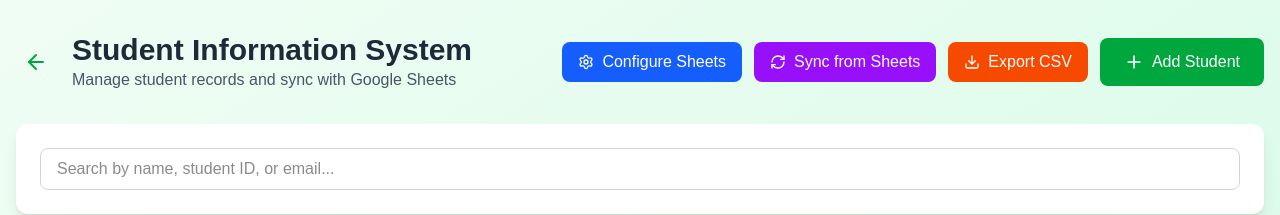
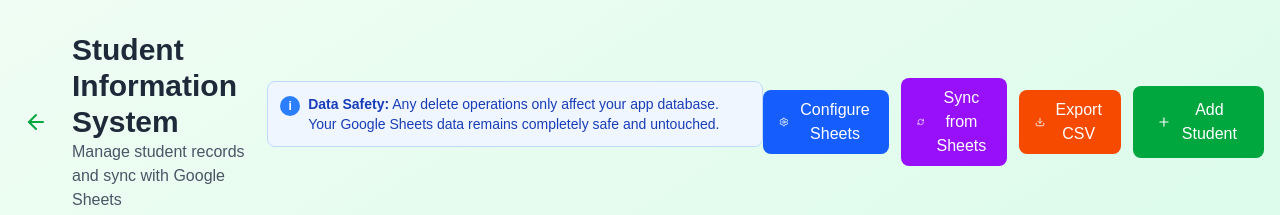
Before and after one commit to rose1408/school-management-system, a Next.js app: page /students in a window 1280 px wide. Shown: the top 215 px of the page. Built offline with nearby package versions, Linux system fonts and the light colour scheme; no server answers; the database is empty.

Commit message:
Add Google Sheets data safety protection: clear warnings that deletions only affect app database, not Google Sheets

```diff
--- a/src/app/api/students/google-sheets/route.ts
+++ b/src/app/api/students/google-sheets/route.ts
@@ -1,4 +1,9 @@
 import { NextResponse } from 'next/server';
+
+// Google Sheets Integration - READ ONLY
+// This API only READS data from Google Sheets and imports it to the local database.
+// It NEVER modifies, deletes, or writes back to Google Sheets.
+// Your Google Sheets data is completely safe from any app operations.
 
 // For a simpler approach, we'll use the public CSV export feature
 // This works with any public Google Sheet
--- a/src/app/students/page.tsx
+++ b/src/app/students/page.tsx
@@ -74,7 +74,7 @@ export default function StudentsPage() {
   };
 
   const handleDeleteStudent = async (id: string) => {
-    if (confirm("Are you sure you want to delete this student record?")) {
+    if (confirm("Are you sure you want to delete this student record?\n\nNote: This will only remove the student from your app database. Your Google Sheets data will remain completely untouched and safe.")) {
       try {
         const response = await fetch(`/api/students?id=${id}`, {
           method: 'DELETE'
@@ -101,7 +101,7 @@ export default function StudentsPage() {
       return;
     }
 
-    if (!confirm(`Are you sure you want to delete ${selectedStudents.length} selected students?`)) {
+    if (!confirm(`Are you sure you want to delete ${selectedStudents.length} selected students?\n\nNote: This will only remove the students from your app database. Your Google Sheets data will remain completely untouched and safe.`)) {
       return;
     }
 
@@ -275,6 +275,20 @@ export default function StudentsPage() {
               )}
             </div>
           </div>
+
+          {/* Data Safety Notice */}
+          <div className="mb-4 p-3 bg-blue-50 border border-blue-200 rounded-lg">
+            <div className="flex items-start gap-2">
+              <div className="w-5 h-5 bg-blue-500 rounded-full flex items-center justify-center flex-shrink-0 mt-0.5">
+                <span className="text-white text-xs font-bold">i</span>
+              </div>
+              <div className="text-sm text-blue-800">
+                <strong>Data Safety:</strong> Any delete operations only affect your app database.
+                Your Google Sheets data remains completely safe and untouched.
+              </div>
+            </div>
+          </div>
+
           <div className="flex items-center gap-3">
             <button
               onClick={() => setIsGoogleSheetsModalOpen(true)}
```
